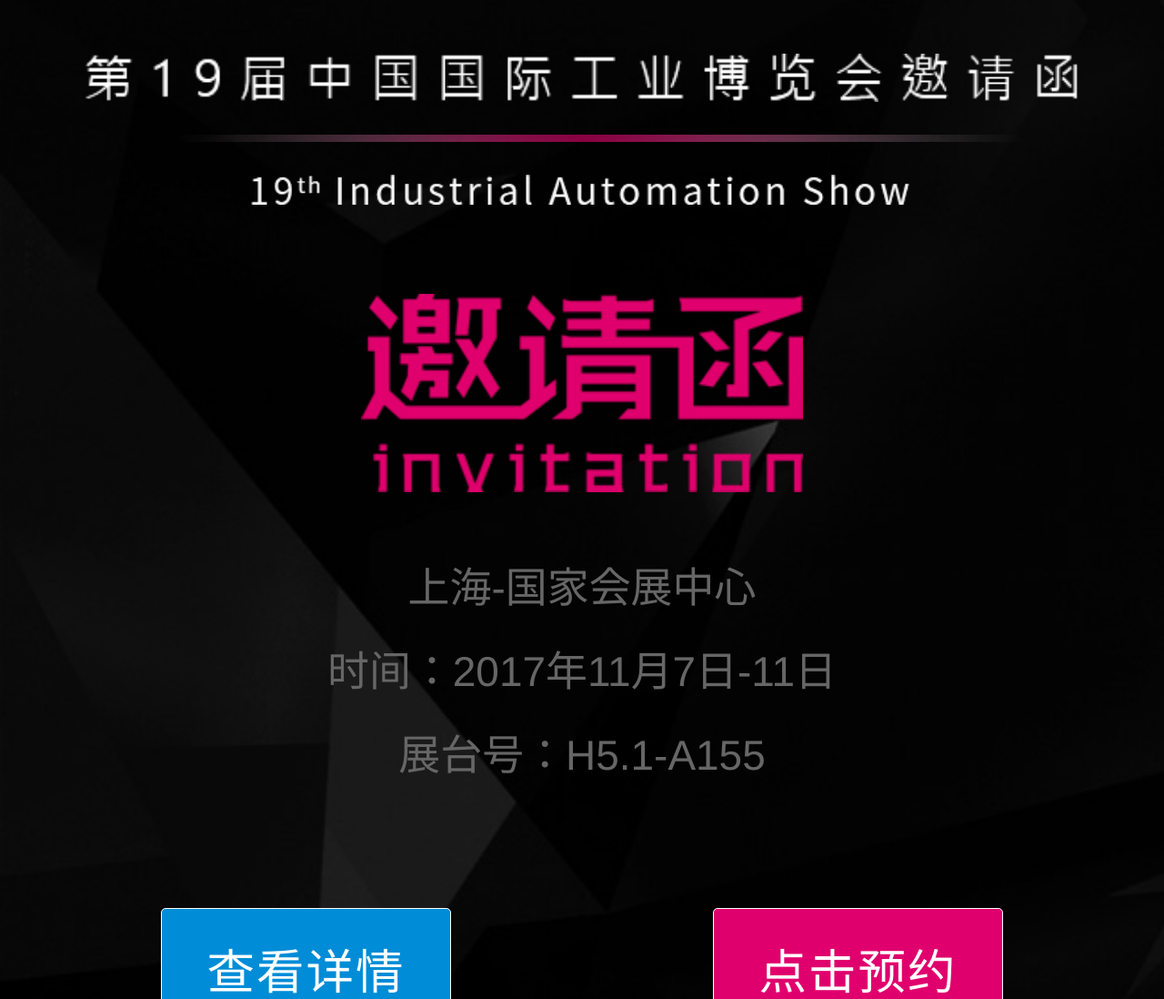
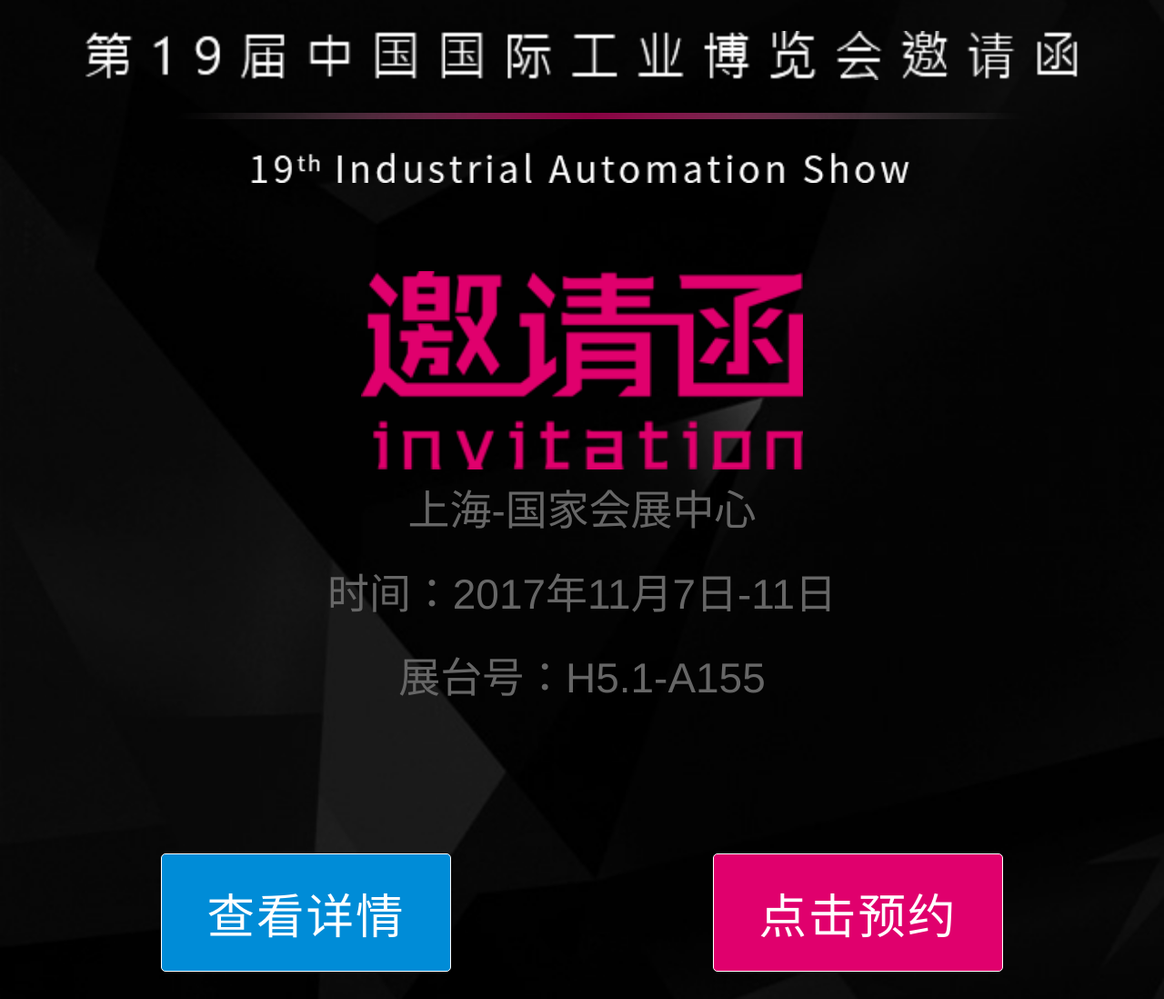
Before and after one commit to 13524809670/WeiTu, a plain HTML site: page index.html in a window 1280 px wide. Shown: the part 861-1959 px from the top of the page at 91% size. Drawn offline with Linux system fonts and the light colour scheme.

Commit message:
Update index.css

```diff
--- a/css/index.css
+++ b/css/index.css
@@ -13,20 +13,20 @@ p{text-align: center;color:#666;}
 
 .txtColor{width:60%;}
 
-.text-a{width: 90%;margin-top:12%;}
+.text-a{width: 90%;margin-top:10%;}
 
 .border{margin:3% auto;width: 80%;}
 
 .text{
 	width: 40%;
-	margin:8% auto 5%;
+	margin:8% auto 0;
 }
 p.line-h{line-height: 2;}
 
 
 .btn{
 	width: 100%;
-	margin-top:10%;
+	margin-top:12%;
 	display: -webkit-flex;
 	justify-content: space-around;
 	-webkit-justify-content: space-around;
```
